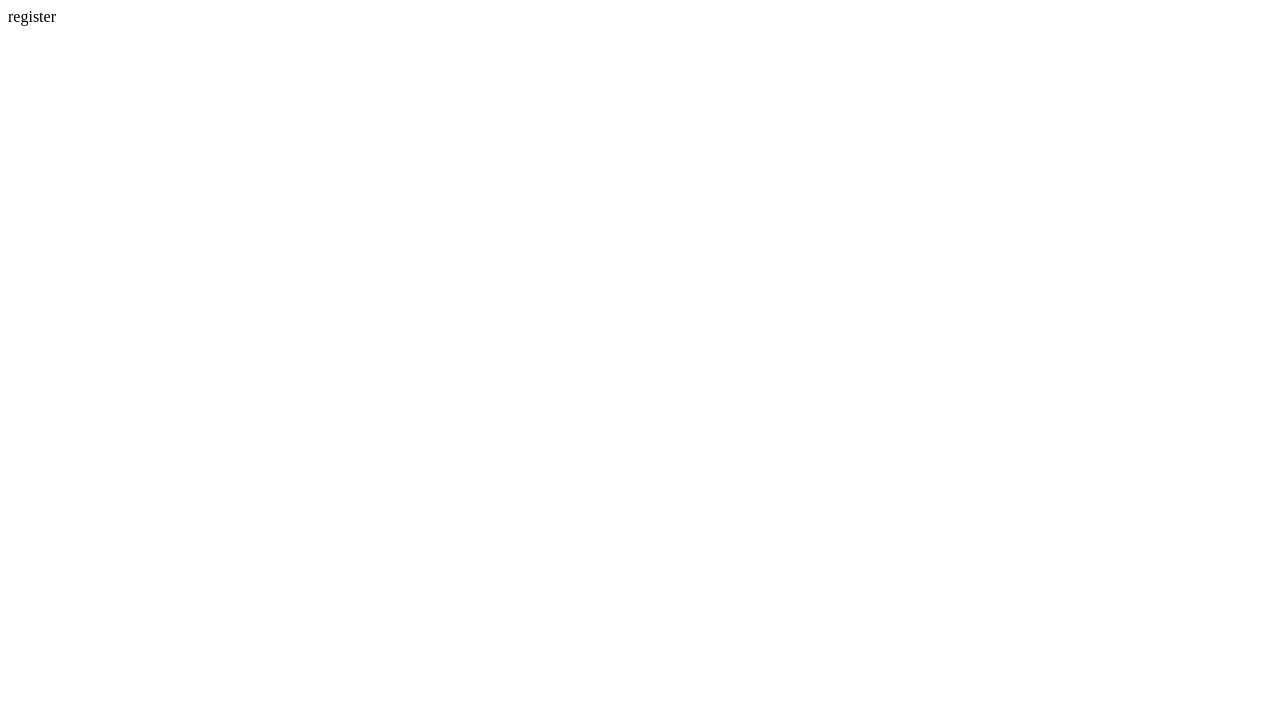
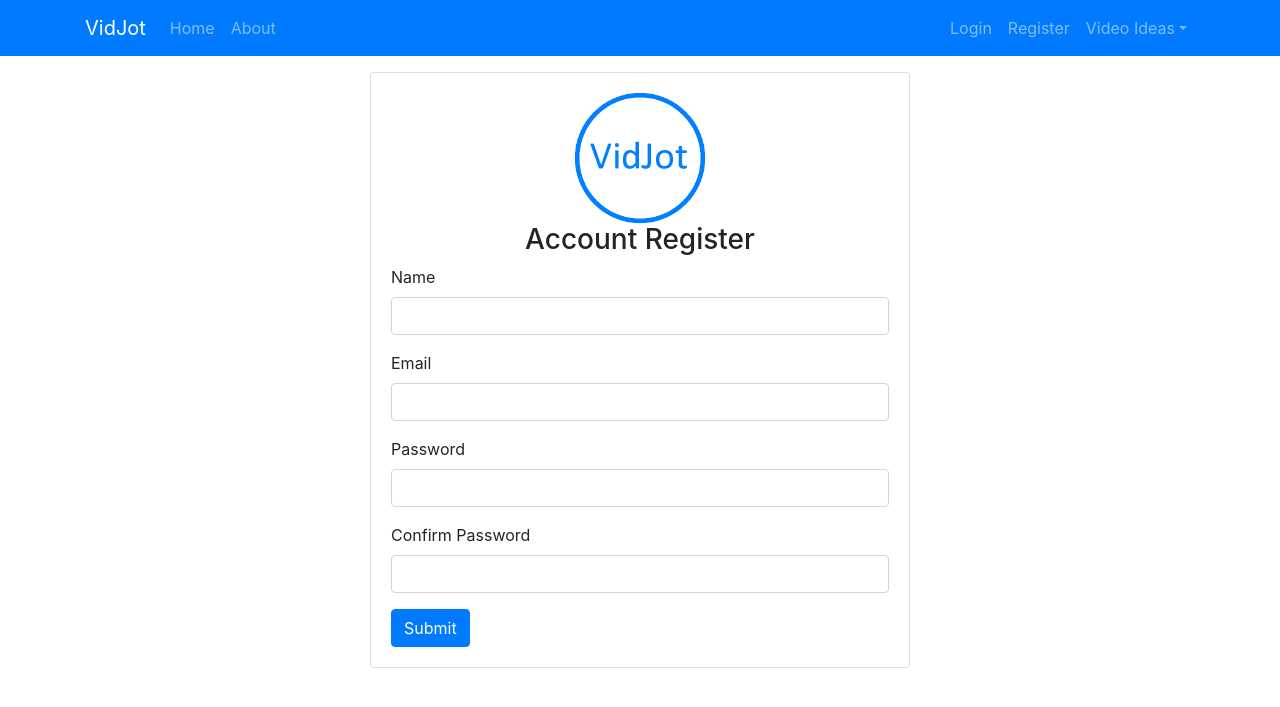
Before and after one commit to kamelskipatryk/vidjot, a Node server app: page /users/register in a window 1280 px wide. Before the commit the part shown is almost empty. Shown: the top 707 px of the page. Run offline with Node 20, Linux system fonts and the light colour scheme; some libraries are stand-ins or nearby versions.

Commit message:
added login and register pages

```diff
--- a/app.js
+++ b/app.js
@@ -1,4 +1,5 @@
 const express = require('express');
+const path = require('path');
 const exphbs  = require('express-handlebars');
 const mongoose = require('mongoose');
 const methodOverride = require('method-override');
@@ -24,6 +25,9 @@ app.set('view engine', 'handlebars');
 //Body parser middleware
 app.use(bodyParser.urlencoded({ extended: false }));
 app.use(bodyParser.json());
+
+// Static folder
+app.use(express.static(path.join(__dirname, 'public')));
 
 // Method override middleware
 app.use(methodOverride('_method'));
--- /dev/null
+++ b/public/css/style.css
@@ -0,0 +1,4 @@
+.logo {
+    width: 130px;
+    margin: auto;
+}
--- a/routes/users.js
+++ b/routes/users.js
@@ -3,12 +3,12 @@ const router = express.Router();
 
 // User Login Route
 router.get('/login', (req, res) => {
-    res.send('login');
+    res.render('users/login');
 });
 
 // User Register Route
 router.get('/register', (req, res) => {
-    res.send('register');
+    res.render('users/register');
 });
 
 module.exports = router;
--- a/views/layouts/main.handlebars
+++ b/views/layouts/main.handlebars
@@ -5,6 +5,7 @@
     <meta name="viewport" content="width=device-width, initial-scale=1.0">
     <meta http-equiv="X-UA-Compatible" content="ie=edge">
     <link rel="stylesheet" href="https://stackpath.bootstrapcdn.com/bootstrap/4.1.3/css/bootstrap.min.css" integrity="sha384-MCw98/SFnGE8fJT3GXwEOngsV7Zt27NXFoaoApmYm81iuXoPkFOJwJ8ERdknLPMO" crossorigin="anonymous">
+    <link rel="stylesheet" href="/css/style.css">
     <title>VidJot</title>
 </head>
 <body>
--- a/views/partials/_navbar.handlebars
+++ b/views/partials/_navbar.handlebars
@@ -14,6 +14,12 @@
                 </li>
             </ul>
             <ul class="navbar-nav ml-auto">
+                <li class="nav-item">
+                    <a href="/users/login" class="nav-link">Login</a>
+                </li>
+                <li class="nav-item">
+                    <a href="/users/register" class="nav-link">Register</a>
+                </li>
                 <li class="nav-item dropdown">
                     <a href="#" class="nav-link dropdown-toggle" data-toggle="dropdown" id="navbarDropdownMenuLink">Video Ideas</a>
                     <div class="dropdown-menu">
--- /dev/null
+++ b/views/users/register.handlebars
@@ -0,0 +1,27 @@
+<div class="row">
+    <div class="col-md-6 mx-auto">
+        <div class="card card-body">
+            <img class="logo" src="/img/vidjotLogo.png" alt="VidJot logo">
+            <h3 class="text-center">Account Register</h3>
+            <form action="">
+                <div class="form-group">
+                    <label for="name">Name</label>
+                    <input type="text" class="form-control" name="name" required>
+                </div>
+                <div class="form-group">
+                    <label for="email">Email</label>
+                    <input type="email" class="form-control" name="email" required>
+                </div>
+                <div class="form-group">
+                    <label for="password">Password</label>
+                    <input type="password" class="form-control" name="password" required>
+                </div>
+                <div class="form-group">
+                    <label for="confirm-password">Confirm Password</label>
+                    <input type="confirm-password" class="form-control" name="confirm-password" required>
+                </div>
+                <button type="submit" class="btn btn-primary">Submit</button>
+            </form>
+        </div>
+    </div>
+</div>
```
Also changed, not shown: views/users/login.handlebars (added, +19 -0 lines), public/img/vidjotLogo.png (added).
